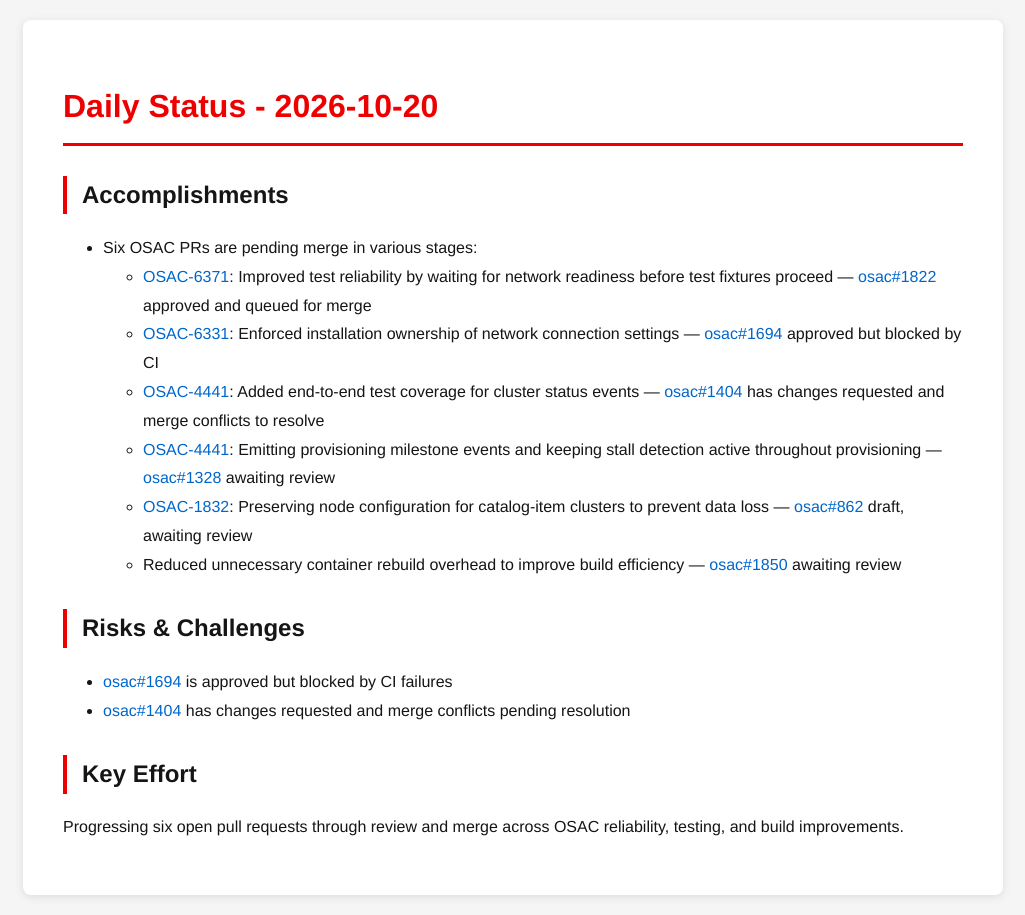
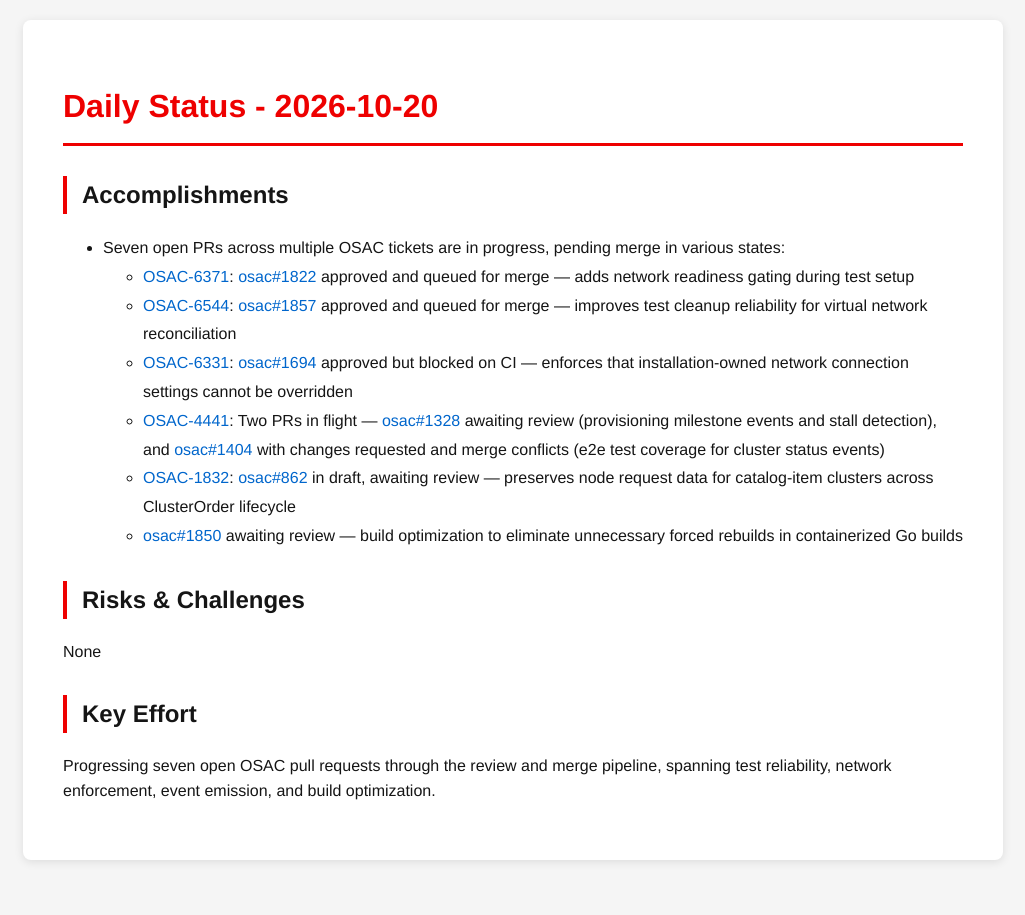
Before and after one commit to tzvatot/daily-status, a Jekyll site: the page built from 2026-10-20.md, in a window 1280 px wide. Shown: the whole page, without its empty margins (127-1152 px from the left). Built offline with Jekyll 4.4.1, drawn with Linux system fonts in a browser that asks for light colours.

Commit message:
Daily status update - 2026-10-20

```diff
--- a/2026-10-20.md
+++ b/2026-10-20.md
@@ -7,17 +7,16 @@ date: 2026-10-20
 # Daily Status - 2026-10-20
 
 ## Accomplishments
-- Six OSAC PRs are pending merge in various stages:
-  - [OSAC-6371](https://redhat.atlassian.net/browse/OSAC-6371): Improved test reliability by waiting for network readiness before test fixtures proceed — [osac#1822](https://github.com/osac-project/osac/pull/1822) approved and queued for merge
-  - [OSAC-6331](https://redhat.atlassian.net/browse/OSAC-6331): Enforced installation ownership of network connection settings — [osac#1694](https://github.com/osac-project/osac/pull/1694) approved but blocked by CI
-  - [OSAC-4441](https://redhat.atlassian.net/browse/OSAC-4441): Added end-to-end test coverage for cluster status events — [osac#1404](https://github.com/osac-project/osac/pull/1404) has changes requested and merge conflicts to resolve
-  - [OSAC-4441](https://redhat.atlassian.net/browse/OSAC-4441): Emitting provisioning milestone events and keeping stall detection active throughout provisioning — [osac#1328](https://github.com/osac-project/osac/pull/1328) awaiting review
-  - [OSAC-1832](https://redhat.atlassian.net/browse/OSAC-1832): Preserving node configuration for catalog-item clusters to prevent data loss — [osac#862](https://github.com/osac-project/osac/pull/862) draft, awaiting review
-  - Reduced unnecessary container rebuild overhead to improve build efficiency — [osac#1850](https://github.com/osac-project/osac/pull/1850) awaiting review
+- Seven open PRs across multiple OSAC tickets are in progress, pending merge in various states:
+  - [OSAC-6371](https://redhat.atlassian.net/browse/OSAC-6371): [osac#1822](https://github.com/osac-project/osac/pull/1822) approved and queued for merge — adds network readiness gating during test setup
+  - [OSAC-6544](https://redhat.atlassian.net/browse/OSAC-6544): [osac#1857](https://github.com/osac-project/osac/pull/1857) approved and queued for merge — improves test cleanup reliability for virtual network reconciliation
+  - [OSAC-6331](https://redhat.atlassian.net/browse/OSAC-6331): [osac#1694](https://github.com/osac-project/osac/pull/1694) approved but blocked on CI — enforces that installation-owned network connection settings cannot be overridden
+  - [OSAC-4441](https://redhat.atlassian.net/browse/OSAC-4441): Two PRs in flight — [osac#1328](https://github.com/osac-project/osac/pull/1328) awaiting review (provisioning milestone events and stall detection), and [osac#1404](https://github.com/osac-project/osac/pull/1404) with changes requested and merge conflicts (e2e test coverage for cluster status events)
+  - [OSAC-1832](https://redhat.atlassian.net/browse/OSAC-1832): [osac#862](https://github.com/osac-project/osac/pull/862) in draft, awaiting review — preserves node request data for catalog-item clusters across ClusterOrder lifecycle
+  - [osac#1850](https://github.com/osac-project/osac/pull/1850) awaiting review — build optimization to eliminate unnecessary forced rebuilds in containerized Go builds
 
 ## Risks & Challenges
-- [osac#1694](https://github.com/osac-project/osac/pull/1694) is approved but blocked by CI failures
-- [osac#1404](https://github.com/osac-project/osac/pull/1404) has changes requested and merge conflicts pending resolution
+None
 
 ## Key Effort
-Progressing six open pull requests through review and merge across OSAC reliability, testing, and build improvements.
+Progressing seven open OSAC pull requests through the review and merge pipeline, spanning test reliability, network enforcement, event emission, and build optimization.
```
